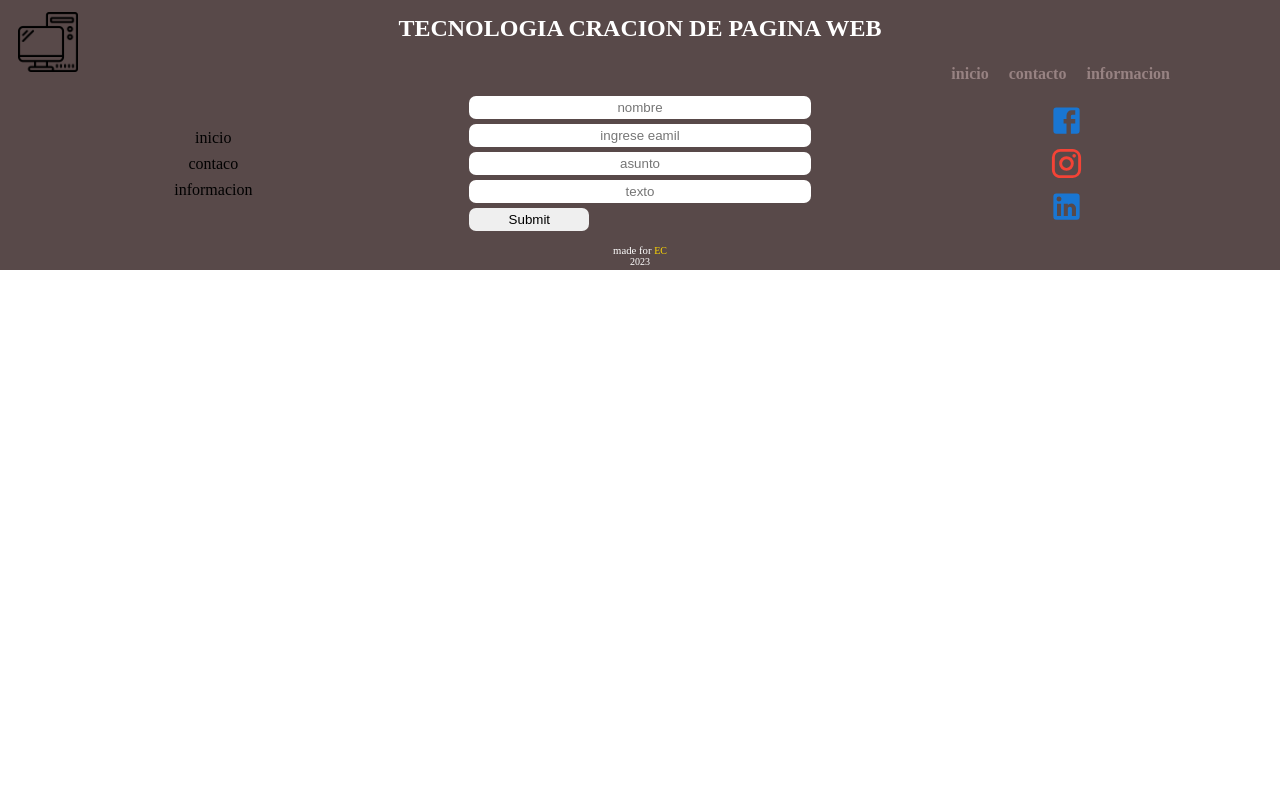
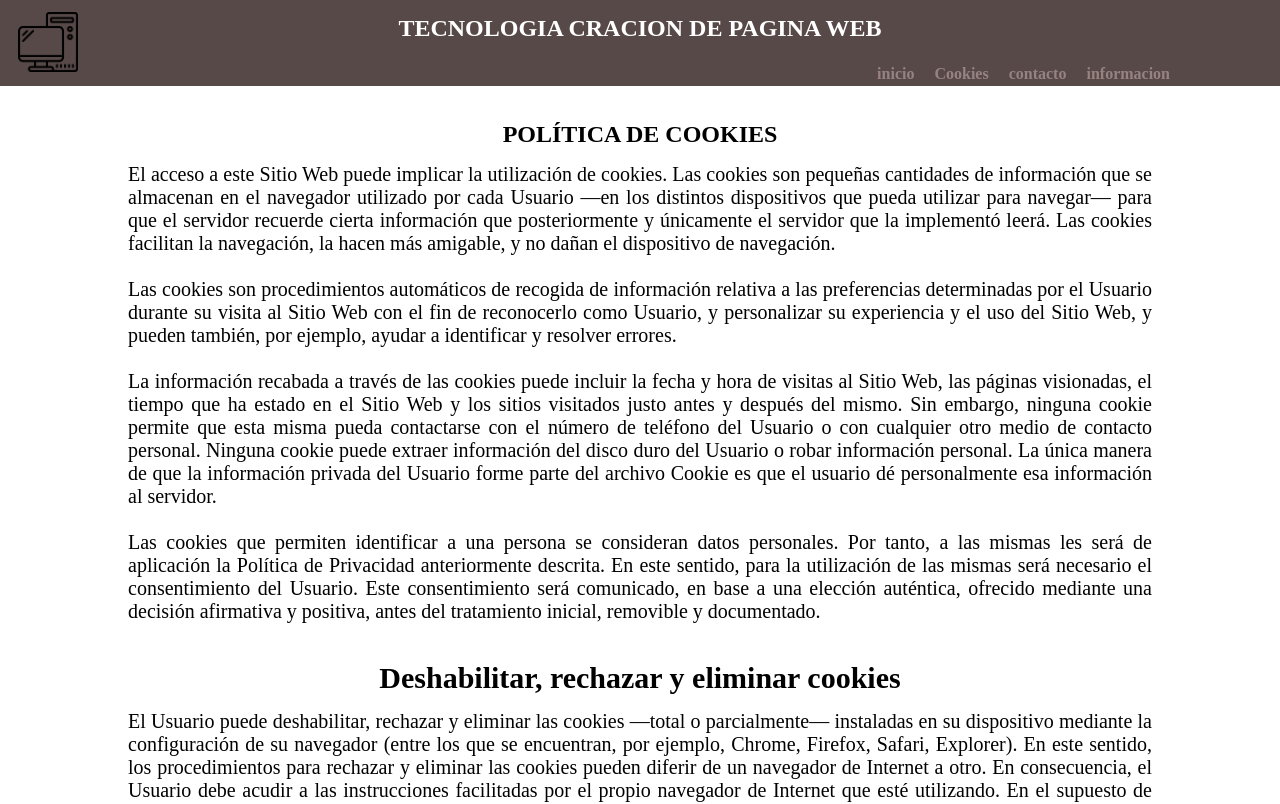
Before and after one commit to edG5LATAN/blog-ed, a React (Vite) app: page /cookies in a window 1280 px wide. Shown: the top 804 px of the page. Built offline with nearby package versions, Linux system fonts and the light colour scheme.

Commit message:
creacion de cokkies

```diff
--- a/src/App.jsx
+++ b/src/App.jsx
@@ -3,6 +3,7 @@ import './App.css'
 import Header from './components/header/Header'
 import Footer from './components/footer/Footer'
 import Home from './components/home/Home'
+import Cookies from './components/cookies/Cookies'
 
 function App() {
 
@@ -12,6 +13,7 @@ function App() {
      <Header />
        <Routes>
         <Route path='/' element={<Home />} />
+        <Route path='/cookies' element={<Cookies />} />
        </Routes>
       <Footer />
      </BrowserRouter>
--- /dev/null
+++ b/src/components/cookies/Cookies.css
@@ -0,0 +1,12 @@
+.cokies{
+  width: 100%;
+  padding: 20px 0;
+  min-height: 800px;
+  height: auto;
+  display: flex;
+  justify-content: center;
+  align-items: center;
+}
+.cokies_contenedor{
+  width: 80%;
+}
--- /dev/null
+++ b/src/components/cookies/Cookies.jsx
@@ -0,0 +1,71 @@
+import React from "react";
+import "./Cookies.css";
+
+function Cookies() {
+  return (
+    <div className="cokies">
+      <div className="cokies_contenedor">
+        <h2>POLÍTICA DE COOKIES</h2>
+        <p>
+          El acceso a este Sitio Web puede implicar la utilización de cookies.
+          Las cookies son pequeñas cantidades de información que se almacenan en
+          el navegador utilizado por cada Usuario —en los distintos dispositivos
+          que pueda utilizar para navegar— para que el servidor recuerde cierta
+          información que posteriormente y únicamente el servidor que la
+          implementó leerá. Las cookies facilitan la navegación, la hacen más
+          amigable, y no dañan el dispositivo de navegación.
+          <br />
+          <br />
+          Las cookies son procedimientos automáticos de recogida de información
+          relativa a las preferencias determinadas por el Usuario durante su
+          visita al Sitio Web con el fin de reconocerlo como Usuario, y
+          personalizar su experiencia y el uso del Sitio Web, y pueden también,
+          por ejemplo, ayudar a identificar y resolver errores.
+          <br />
+          <br />
+          La información recabada a través de las cookies puede incluir la fecha
+          y hora de visitas al Sitio Web, las páginas visionadas, el tiempo que
+          ha estado en el Sitio Web y los sitios visitados justo antes y después
+          del mismo. Sin embargo, ninguna cookie permite que esta misma pueda
+          contactarse con el número de teléfono del Usuario o con cualquier otro
+          medio de contacto personal. Ninguna cookie puede extraer información
+          del disco duro del Usuario o robar información personal. La única
+          manera de que la información privada del Usuario forme parte del
+          archivo Cookie es que el usuario dé personalmente esa información al
+          servidor.
+          <br />
+          <br />
+          Las cookies que permiten identificar a una persona se consideran datos
+          personales. Por tanto, a las mismas les será de aplicación la Política
+          de Privacidad anteriormente descrita. En este sentido, para la
+          utilización de las mismas será necesario el consentimiento del
+          Usuario. Este consentimiento será comunicado, en base a una elección
+          auténtica, ofrecido mediante una decisión afirmativa y positiva, antes
+          del tratamiento inicial, removible y documentado.
+          <br />
+          <br />
+          <h2>Deshabilitar, rechazar y eliminar cookies</h2>
+          El Usuario puede deshabilitar, rechazar y eliminar las cookies —total
+          o parcialmente— instaladas en su dispositivo mediante la configuración
+          de su navegador (entre los que se encuentran, por ejemplo, Chrome,
+          Firefox, Safari, Explorer). En este sentido, los procedimientos para
+          rechazar y eliminar las cookies pueden diferir de un navegador de
+          Internet a otro. En consecuencia, el Usuario debe acudir a las
+          instrucciones facilitadas por el propio navegador de Internet que esté
+          utilizando. En el supuesto de que rechace el uso de cookies —total o
+          parcialmente— podrá seguir usando el Sitio Web, si bien podrá tener
+          limitada la utilización de algunas de las prestaciones del mismo.
+          <br />
+          <br />
+          Este documento de Política de Cookies ha sido creado mediante el
+          generador de plantilla de política de cookies web gratis online el día
+          02/01/2024.
+          <br />
+          <br />
+        </p>
+      </div>
+    </div>
+  );
+}
+
+export default Cookies;
--- a/src/components/header/Header.jsx
+++ b/src/components/header/Header.jsx
@@ -1,7 +1,13 @@
 import React from 'react'
 import './Header.css'
+import { useNavigate } from 'react-router-dom'
 
 function Header() {
+
+   let cokie=useNavigate()
+
+
+
   return (
     <div className='header'>
       <section className='header-logo'>
@@ -10,7 +16,8 @@ function Header() {
       </section>
       <nav className='header-nav'>
         <ul>
-         <li>inicio</li>
+        <li onClick={()=>cokie('/')}>inicio</li>
+        <li onClick={()=>cokie('/cookies')}>Cookies</li>
          <li>contacto</li>
          <li>informacion</li>
         </ul>
--- a/src/components/home/Home.css
+++ b/src/components/home/Home.css
@@ -13,25 +13,29 @@
 .home-caja1{
   width: 80%;
 }
-.home-caja1>p{
-  font-size: 19px;
+p{
+  font-size: 20px;
   text-align: justify;
 }
-.home-caja1>h2{
+h2{
   text-align: center;
-  padding-top: 15px;
+  padding: 15px 0;
 }
-.home-caja1>h3{
+h3{
+  text-align: center;
   font-size: 22px;
   font-weight: bold;
   padding: 5px 0;
 }
 .diagrama{
-  width: 80%;
+  width: 100%;
+  padding: 15px;
   height: 300px;
-  padding: 10px;
+  padding: 15px;
+  border: 1px solid rgba(77, 73, 73, 0.856);
+  border-radius: 15px;
 }
 .img1{
   width: 100%;
-  height: 200px;
+  height: 300px;
 }
--- a/src/components/portada/Portada.css
+++ b/src/components/portada/Portada.css
@@ -1,12 +1,20 @@
 .portada{
   width: 100%;
   display: flex;
-  background-color: blueviolet;
   justify-content: center;
   align-items: center;
-  height: 300px;
+  background-image: url('img/paginasWeb.jpg');
+  background-repeat: no-repeat;
+  background-position: center;
+  background-size:fill;
+  height: 400px;
 }
 .portada>h1{
   color: white;
-  font-weight: bold;
+  font-weight: bolder;
+  font-size: 33px;
+  text-shadow: 2px 3px 3px 2px;
+  padding: 20px 20px;
+  background-color: rgba(0, 0, 0, 0.603);
+  border-radius: 10px;
 }
```
Also changed, not shown: src/components/home/Home.jsx (+59 -38 lines), public/img/paginasWeb.jpg (added).
